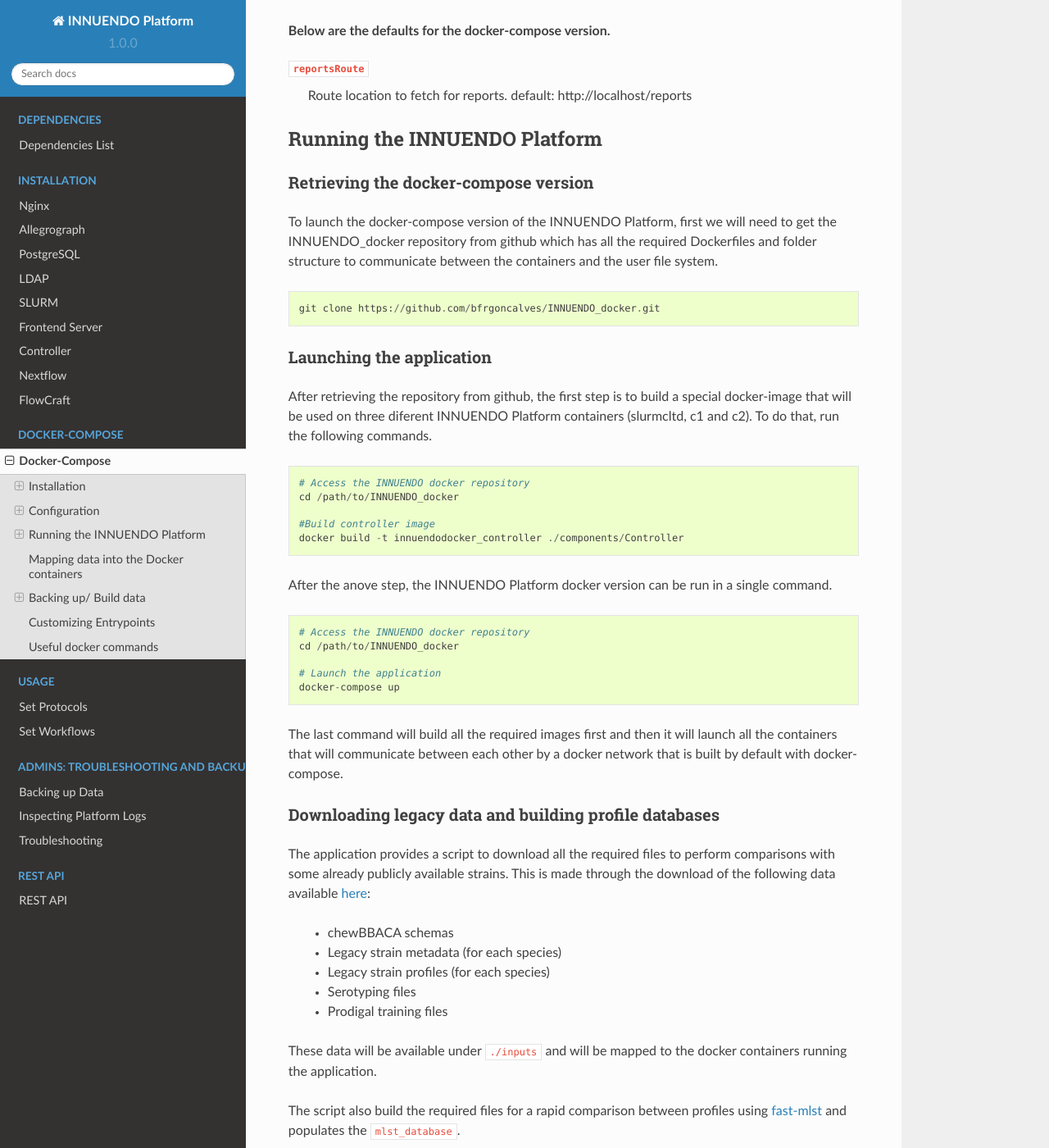
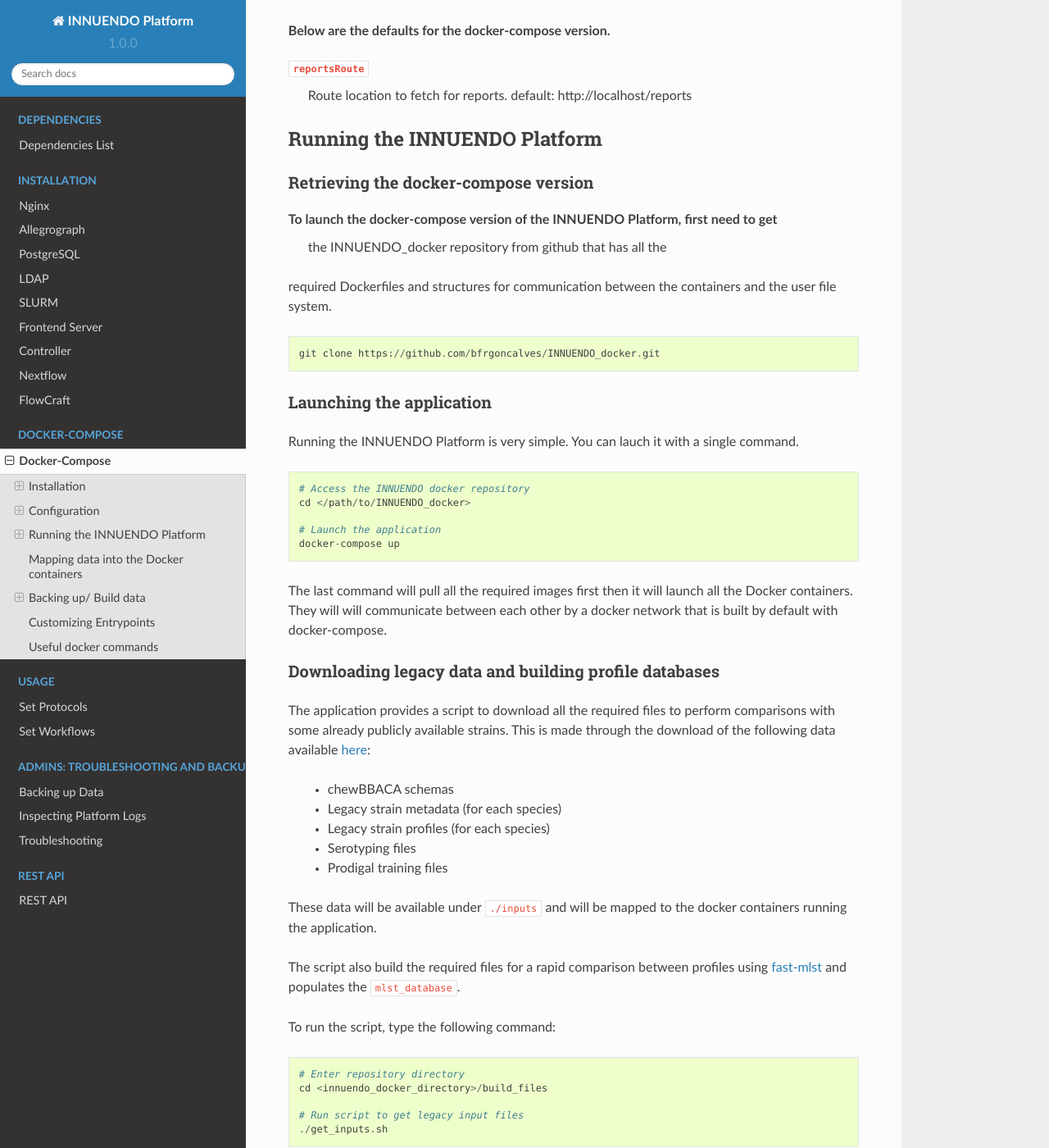
Before and after one commit to bfrgoncalves/INNUENDO_docker, a Sphinx documentation site: the page built from docs/docker-compose/docker-compose.rst, in a window 1280 px wide and 1400 px high, scrolled down 8386 px. Shown: the whole window at 82% size. Built offline with Sphinx 7.4.7 and the Read the Docs theme 2.0.0, drawn with Linux system fonts in a browser that asks for light colours.

Commit message:
update docker-compose documentation

```diff
--- a/docs/docker-compose/docker-compose.rst
+++ b/docs/docker-compose/docker-compose.rst
@@ -328,9 +328,9 @@
 Retrieving the docker-compose version
 ^^^^^^^^^^^^^^^^^^^^^^^^^^^^^^^^^^^^^
 
-To launch the docker-compose version of the INNUENDO Platform, first we will
-need to get the INNUENDO_docker repository from github which has all the
-required Dockerfiles and folder structure to communicate between the
+To launch the docker-compose version of the INNUENDO Platform, first need to get
+ the INNUENDO_docker repository from github that has all the
+required Dockerfiles and structures for communication between the
 containers and the user file system.
 
 ::
@@ -340,34 +340,19 @@
 Launching the application
 ^^^^^^^^^^^^^^^^^^^^^^^^^
 
-After retrieving the repository from github, the first step is to build a
-special docker-image that will be used on three diferent INNUENDO
-Platform containers (slurmcltd, c1 and c2). To do that, run the following
-commands.
+Running the INNUENDO Platform is very simple. You can lauch it with a single command.
 
 ::
 
     # Access the INNUENDO docker repository
-    cd /path/to/INNUENDO_docker
-
-    #Build controller image
-    docker build -t innuendodocker_controller ./components/Controller
-
-
-After the anove step, the INNUENDO Platform docker version can be run in a
-single command.
-
-::
-
-    # Access the INNUENDO docker repository
-    cd /path/to/INNUENDO_docker
+    cd </path/to/INNUENDO_docker>
 
     # Launch the application
     docker-compose up
 
-The last command will build all the required images first and then it will
-launch all the containers that will communicate between each other by a
-docker network that is built by default with docker-compose.
+The last command will pull all the required images first then it will
+launch all the Docker containers. They will will communicate between each other
+by a docker network that is built by default with docker-compose.
 
 Downloading legacy data and building profile databases
 ^^^^^^^^^^^^^^^^^^^^^^^^^^^^^^^^^^^^^^^^^^^^^^^^^^^^^^
@@ -394,7 +379,7 @@
 ::
 
     # Enter repository directory
-    cd <innuendo_docker_directory>
+    cd <innuendo_docker_directory>/build_files
 
     # Run script to get legacy input files
     ./get_inputs.sh
```
